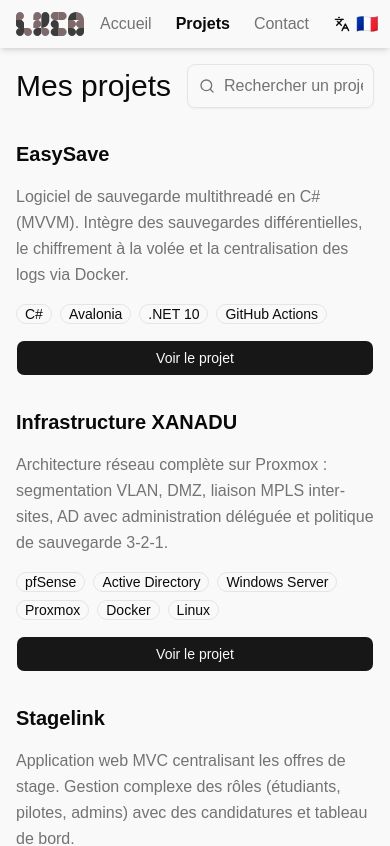
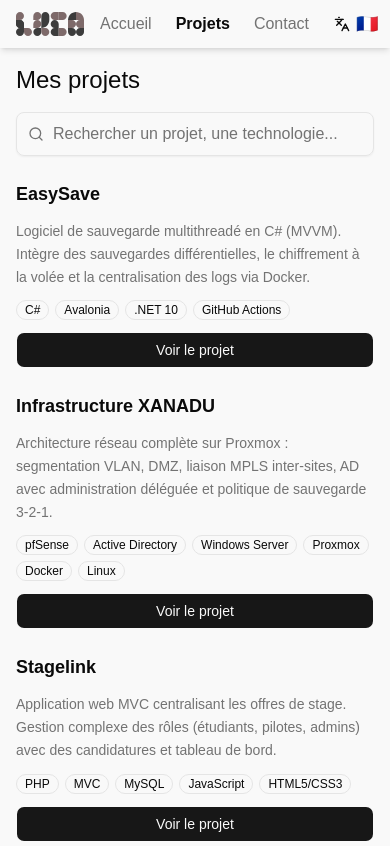
Before and after one commit to Lucacist/protfoliov15, a Next.js app: page /projects in a window 390 px wide. Shown: the top 846 px of the page. Built offline with nearby package versions, Linux system fonts and the light colour scheme; a web font is replaced by a local one.

Commit message:
Improve responsive layout for projects page with mobile-first spacing and typography adjustments

```diff
--- a/app/projects/page.tsx
+++ b/app/projects/page.tsx
@@ -11,8 +11,8 @@ export default function Projects() {
 
   return (
     <section className="container mt-12 mx-auto p-4 max-w-3xl gap-4">
-      <div className="flex flex-row items-center gap-4 justify-between">
-        <h1 className="text-3xl font-medium">{t("projects.title")}</h1>
+      <div className="flex flex-col gap-4 sm:flex-row sm:items-center sm:justify-between">
+        <h1 className="text-2xl sm:text-3xl font-medium">{t("projects.title")}</h1>
         <Search onSearchChange={setSearchQuery} />
       </div>
       <ProjectsList searchQuery={searchQuery} />
--- a/components/project/Search.tsx
+++ b/components/project/Search.tsx
@@ -19,7 +19,7 @@ export default function Search({
   };
 
   return (
-    <div className="relative flex-1">
+    <div className="relative w-full sm:flex-1 sm:max-w-sm">
       <SearchIcon className="absolute left-3 top-1/2 -translate-y-1/2 h-4 w-4 text-muted-foreground" />
       <Input
         type="text"
--- a/components/project/projects.tsx
+++ b/components/project/projects.tsx
@@ -32,16 +32,16 @@ export default function Projects({ searchQuery = "" }: { searchQuery?: string })
     : [];
 
   return (
-    <div className="flex flex-col gap-8 mt-8 max-w-3xl mx-auto">
+    <div className="flex flex-col gap-6 sm:gap-8 mt-6 sm:mt-8">
       {filteredItems.map((project) => (
-        <article key={project.id} className="flex flex-col gap-4">
-          <h2 className="text-xl font-semibold">{project.title}</h2>
-          <p className="text-muted-foreground leading-relaxed">
+        <article key={project.id} className="flex flex-col gap-3 sm:gap-4">
+          <h2 className="text-lg sm:text-xl font-semibold">{project.title}</h2>
+          <p className="text-sm sm:text-base text-muted-foreground leading-relaxed">
             {project.shortDescription}
           </p>
-          <div className="flex flex-wrap items-center gap-2">
+          <div className="flex flex-wrap items-center gap-1.5 sm:gap-2">
             {project.technologies.map((tech) => (
-              <Badge key={tech} variant="outline" className="text-sm">
+              <Badge key={tech} variant="outline" className="text-xs sm:text-sm">
                 {tech}
               </Badge>
             ))}
```
